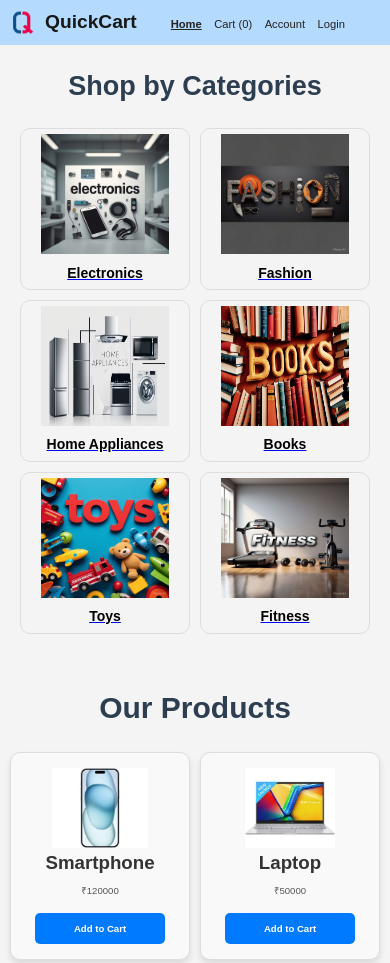
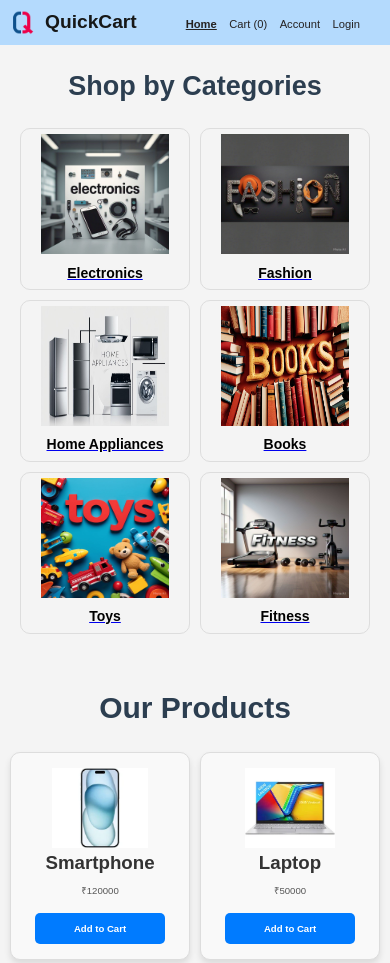
Before and after one commit to prateekgb123/E-Commerce, a website: page public/index.html in a window 390 px wide. Shown: the top 963 px of the page. Drawn offline with Linux system fonts and the light colour scheme.

Commit message:
changed minor things

```diff
--- a/public/styles.css
+++ b/public/styles.css
@@ -593,7 +593,7 @@ footer a:hover {
         padding: 7px 10px;
         display: flex;
         align-items: center;
-        gap:30px;
+        gap:45px;
     }
     header .logo h1 {
         font-size: 1.2rem;
```
